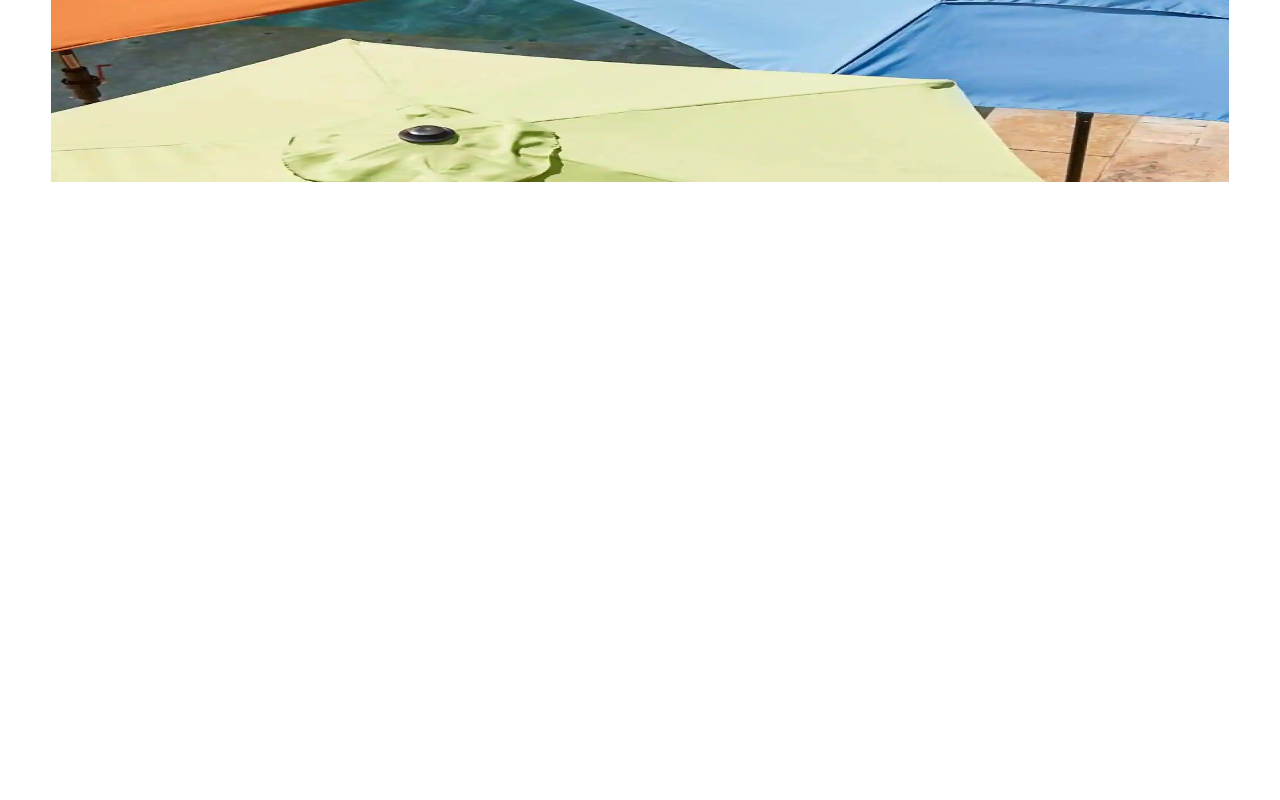
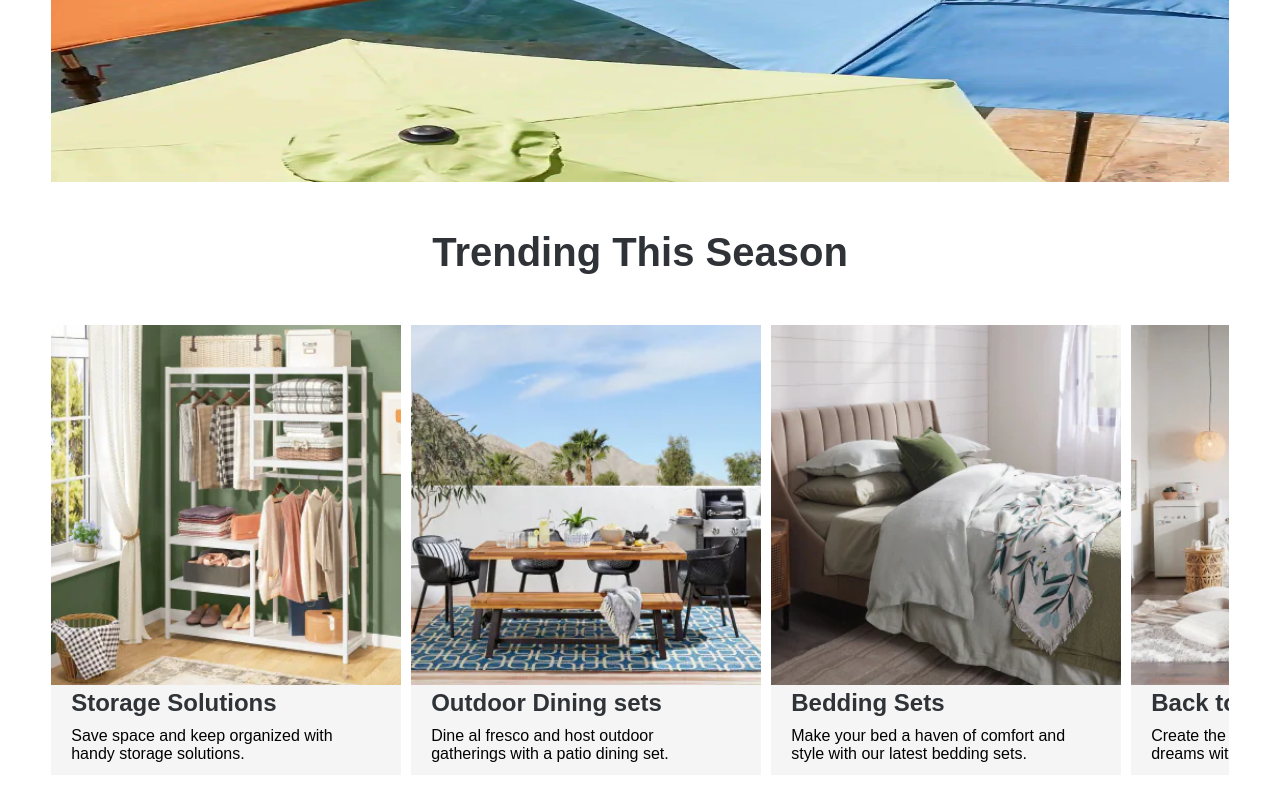
Before and after one commit to Shahriyor006/Exam, a plain HTML site: page index.html in a window 1280 px wide. Shown: the part 2831-3631 px from the top of the page. Drawn offline with Linux system fonts and the light colour scheme.

Commit message:
wrapper bor

```diff
--- a/index.html
+++ b/index.html
@@ -176,6 +176,50 @@
             <button>Shop Now</button>
         </div>
     </div>
+    <br>
+    <h1 class="limited__time__title trending">Trending This Season</h1>
+    <div class="wrapper">
+        <div class="item">
+            <img src="./solution.jpg" alt="">
+            <h3>Storage Solutions</h3>
+            <p>Save space and keep organized with <br> handy storage solutions.</p>
+        </div>
+        <div class="item">
+            <img src="./dining.jpg" alt="">
+            <h3>Outdoor Dining sets</h3>
+            <p>Dine al fresco and host outdoor <br> gatherings with a patio dining set.</p>
+        </div>
+        <div class="item">
+            <img src="./bedding.jpg" alt="">
+            <h3>Bedding Sets</h3>
+            <p>Make your bed a haven of comfort and <br> style with our latest bedding sets.</p>
+        </div>
+        <div class="item">
+            <img src="./campus.jpg" alt="">
+            <h3>Back to Campus</h3>
+            <p>Create the cool, cozy dorm of your <br> dreams with our back-to-campus essentials.</p>
+        </div>
+        <div class="item">
+            <img src="./furniture.jpg" alt="">
+            <h3>Small Space Furniture</h3>
+            <p>Give your small space a big upgrade with <br> this space-saving furniture.</p>
+        </div>
+        <div class="item">
+            <img src="./daybeds.jpg" alt="">
+            <h3>Daybeds</h3>
+            <p>Sit, lounge & sleep in absolute style with <br> a versatile daybed.</p>
+        </div>
+        <div class="item">
+            <img src="./bookshalves.jpg" alt="">
+            <h3>Bookshalves</h3>
+            <p>Show off your collection of books & art <br> with a sophisticated bookcase.</p>
+        </div>
+        <div class="item">
+            <img src="./desk.jpg" alt="">
+            <h3>Desks</h3>
+            <p>Whether you need it to study, work, or <br> game, find your dream desk here.</p>
+        </div>
+    </div>
 
 
 
--- a/style.css
+++ b/style.css
@@ -7,7 +7,7 @@
 body{
     max-width: 1550px;
     margin: auto;
-    min-height: 500vh;
+    min-height: 800vh;
 }
 .top__navbar{
     width: 100%;
@@ -256,3 +256,45 @@ body{
 .stay__cool__text{
     margin-left: 25%;
 }
+
+
+.wrapper{
+    width: 92%;
+    margin: auto;
+    display: flex;
+    gap: 10px;
+    overflow: auto;
+    padding-bottom: 10px;
+    margin-top: 50px;
+}
+.wrapper::-webkit-scrollbar{
+    height: 6px;
+}
+.wrapper::-webkit-scrollbar-thumb{
+    background: #999;
+    border-radius: 6px;
+}
+.item{
+    width: 350px;
+    min-width: 350px;
+    height: 450px;
+    background: #F5F5F5;
+}
+.trending{
+    color: #2F3337;
+    font-size: 40px;
+}
+.item img{
+    width: 100%;
+    height: 80%;
+}
+.item h3{
+    padding-left: 20px;
+    font-size: 24px;
+    color: #2F3337;
+}
+.item p{
+    padding-top: 10px;
+    padding-left: 20px;
+
+}
```
Also changed, not shown: bedding.jpg (added), bookshalves.jpg (added), campus.jpg (added), daybeds.jpg (added), desk.jpg (added), dining.jpg (added), furniture.jpg (added), solution.jpg (added).
